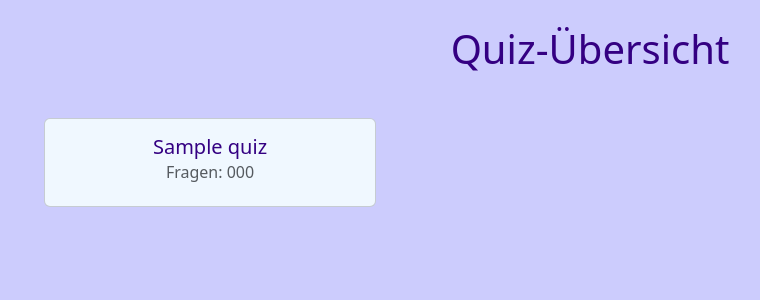
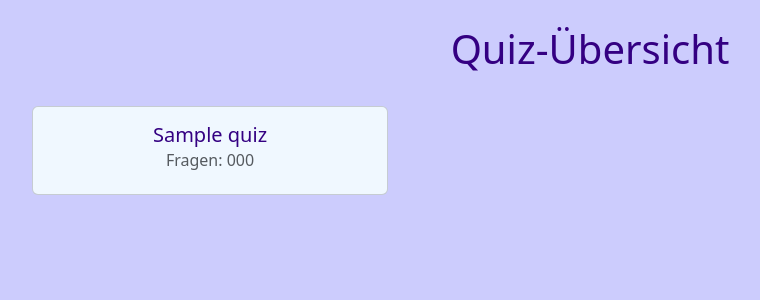
Before and after one commit to sebastianseidel24/QuizMeister, a Flask app: template templates/quizoverview.html in a window 1280 px wide. Shown: the part 56-356 px from the top of the page, without its empty margins (50-810 px from the left). Run offline with Flask 3, Linux system fonts and the light colour scheme; the template is opened without the code that fills it: most values are stand-ins (such as "Sample title", 1, 10 or a date in 2020); some libraries are stand-ins or nearby versions.

Commit message:
quizoverview updates

```diff
--- a/static/style.css
+++ b/static/style.css
@@ -84,7 +84,6 @@ a.card {
     text-decoration: none;
     color: rgb(52, 0, 130);
     background-color: aliceblue;
-    margin: 12px;
 }
 
 a.card:hover {
--- a/templates/quizoverview.html
+++ b/templates/quizoverview.html
@@ -39,9 +39,9 @@
     <h1>Quiz-Übersicht</h1>
 
     <div class="container">
-        <div class="row justify-content-start">
+        <div class="row g-4 justify-content-start">
             {% for quiz in quizzes %}
-            <div class="col-4">
+            <div class="col-12 col-sm-6 col-lg-4">
                 <a class="card"  href="{{ url_for('quiz', quiz_id=quiz['rowid']) }}">
                     <div class="card-body">
                         <h5 class="card-title">{{ quiz['title'] }}</h5>
```
